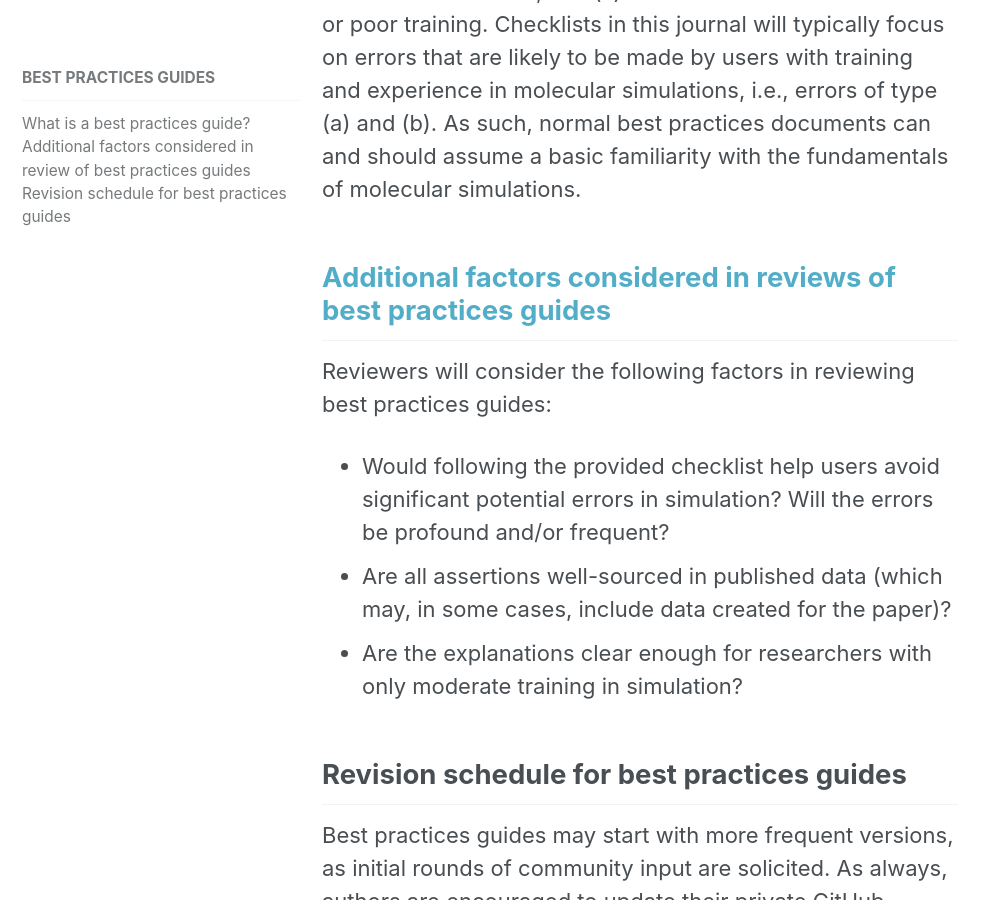
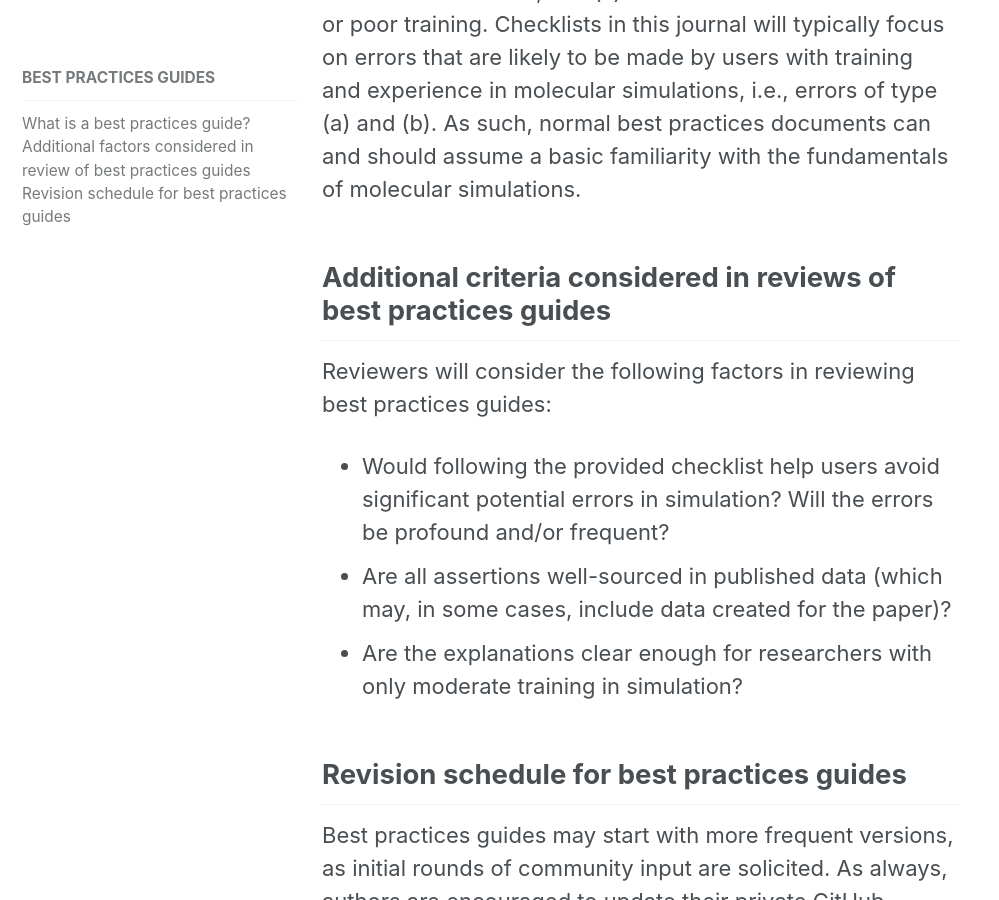
Before and after one commit to livecomsjournal/livecomsjournal.github.io, a Jekyll site: the page built from _author_instructions/02_best_practices.md, in a window 1280 px wide and 900 px high, scrolled down 1565 px. Shown: the whole window, without its empty margins (0-999 px from the left). Built offline with Jekyll 4.4.1, drawn with Linux system fonts in a browser that asks for light colours.

Commit message:
Update 02_best_practices.md

```diff
--- a/_author_instructions/02_best_practices.md
+++ b/_author_instructions/02_best_practices.md
@@ -37,7 +37,7 @@ training in the fundamentals of molecular simulation, and (c) mistakes made due
 Checklists in this journal will typically focus on errors that are likely to be made by users with training and experience in molecular simulations, i.e., errors of type (a) and (b).
 As such, normal best practices documents can and should assume a basic familiarity with the fundamentals of molecular simulations.
 
-## [Additional factors considered in reviews of best practices guides](#review-criteria)
+## Additional criteria considered in reviews of best practices guides
 Reviewers will consider the following factors in reviewing best practices guides:
 * Would following the provided checklist help users avoid significant potential errors in simulation? Will the errors be profound and/or frequent?
 * Are all assertions well-sourced in published data (which may, in some cases, include data created for the paper)?
```
